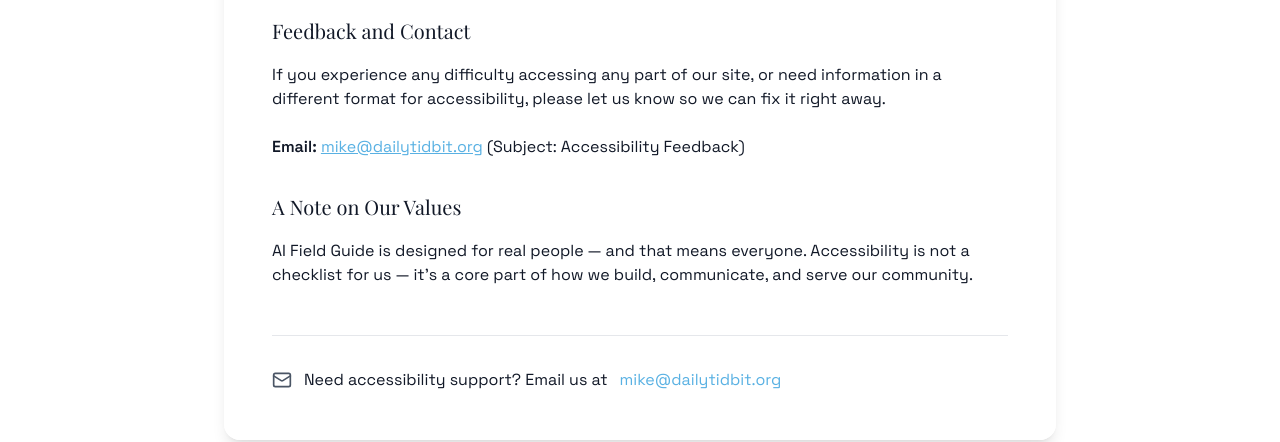
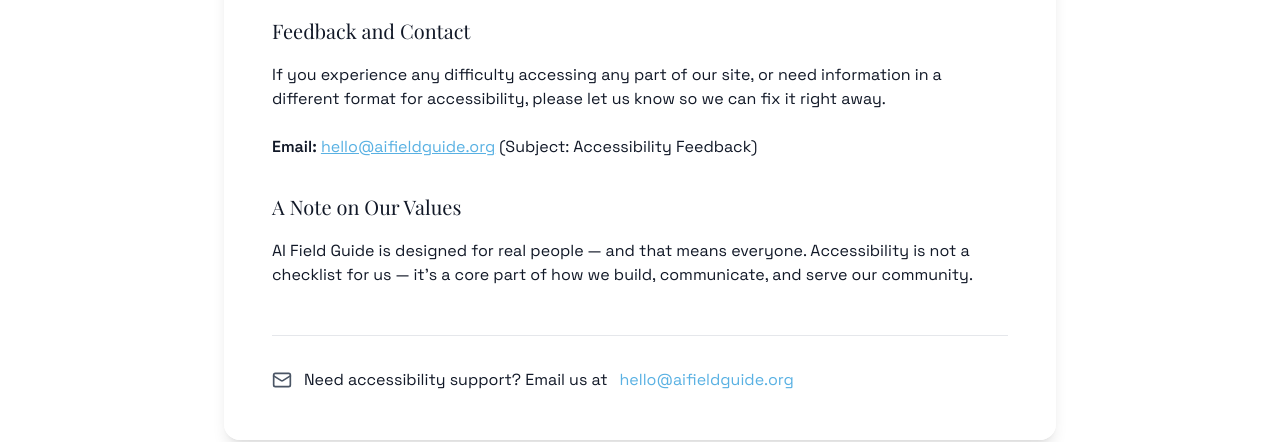
Before and after one commit to DailyTidbit/aifieldguide, a Next.js app: page /accessibility in a window 1280 px wide. Shown: the part 1175-1617 px from the top of the page. Built offline with nearby package versions, Linux system fonts and the light colour scheme; no server answers; the database is empty.

Commit message:
chore: update contact email to hello@aifieldguide.org

```diff
--- a/src/app/accessibility/page.tsx
+++ b/src/app/accessibility/page.tsx
@@ -99,10 +99,10 @@
 
                 <p className="body-medium text-gray-700 mb-6">
                   <strong>Email:</strong> <a
-                    href="mailto:mike@dailytidbit.org?subject=Accessibility%20Feedback"
+                    href="mailto:hello@aifieldguide.org?subject=Accessibility%20Feedback"
                     className="text-brand-blue hover:text-brand-blue/80 underline focus-visible:outline-none focus-visible:ring-2 focus-visible:ring-brand-blue focus-visible:ring-offset-2"
                   >
-                    mike@dailytidbit.org
+                    hello@aifieldguide.org
                   </a> (Subject: Accessibility Feedback)
                 </p>
 
@@ -118,10 +118,10 @@
                   <Mail className="w-5 h-5" />
                   <span className="body-medium">Need accessibility support? Email us at </span>
                   <a
-                    href="mailto:mike@dailytidbit.org"
+                    href="mailto:hello@aifieldguide.org"
                     className="text-brand-blue hover:text-brand-blue/80 transition-colors focus-visible:outline-none focus-visible:ring-2 focus-visible:ring-brand-blue focus-visible:ring-offset-2"
                   >
-                    mike@dailytidbit.org
+                    hello@aifieldguide.org
                   </a>
                 </div>
               </div>
--- a/src/app/components/CTASection.tsx
+++ b/src/app/components/CTASection.tsx
@@ -101,9 +101,9 @@
 
               {/* Get in Touch */}
               <a
-                href="mailto:mike@dailytidbit.org"
+                href="mailto:hello@aifieldguide.org"
                 aria-label="Get in touch with AI Field Guide"
-                onClick={() => trackCTAClick('Get in Touch', 'CTA Section', 'mailto:mike@dailytidbit.org')}
+                onClick={() => trackCTAClick('Get in Touch', 'CTA Section', 'mailto:hello@aifieldguide.org')}
                 className="cursor-pointer block rounded-xl text-gray-800 px-6 py-5 shadow-lg transition-[opacity,transform,box-shadow] duration-300 hover:opacity-90 hover:scale-105 hover:shadow-xl focus-visible:outline-none focus-visible:ring-2 focus-visible:ring-offset-2 group min-h-[120px]"
                 style={{ backgroundColor: '#F5C26B' }}
               >
--- a/src/app/privacy/page.tsx
+++ b/src/app/privacy/page.tsx
@@ -240,10 +240,10 @@
                 <p className="body-large text-gray-700 leading-relaxed mb-6">
                   To exercise any right, contact us at{' '}
                   <a
-                    href="mailto:mike@dailytidbit.org?subject=Privacy%20Inquiry"
+                    href="mailto:hello@aifieldguide.org?subject=Privacy%20Inquiry"
                     className="text-brand-green hover:text-green-700 underline underline-offset-2"
                   >
-                    mike@dailytidbit.org
+                    hello@aifieldguide.org
                   </a>
                   .
                 </p>
@@ -255,10 +255,10 @@
                   information from children under 13. If you believe a child under 13 has provided us
                   information, contact us immediately at{' '}
                   <a
-                    href="mailto:mike@dailytidbit.org"
+                    href="mailto:hello@aifieldguide.org"
                     className="text-brand-green hover:text-green-700 underline underline-offset-2"
                   >
-                    mike@dailytidbit.org
+                    hello@aifieldguide.org
                   </a>{' '}
                   and we will promptly delete it.
                 </p>
@@ -281,10 +281,10 @@
                   </Link>
                   , incorporated here by reference. You may opt out of arbitration by emailing{' '}
                   <a
-                    href="mailto:mike@dailytidbit.org?subject=Privacy%20Arbitration%20Opt-Out"
+                    href="mailto:hello@aifieldguide.org?subject=Privacy%20Arbitration%20Opt-Out"
                     className="text-brand-green hover:text-green-700 underline underline-offset-2"
                   >
-                    mike@dailytidbit.org
+                    hello@aifieldguide.org
                   </a>{' '}
                   with "Privacy Arbitration Opt-Out" in the subject line within 30 days of first accepting
                   this Privacy Policy.
@@ -298,10 +298,10 @@
                 <p className="body-large text-gray-700 leading-relaxed mb-6">
                   <strong>Email:</strong>{' '}
                   <a
-                    href="mailto:mike@dailytidbit.org?subject=Privacy%20Inquiry"
+                    href="mailto:hello@aifieldguide.org?subject=Privacy%20Inquiry"
                     className="text-brand-green hover:text-green-700 underline underline-offset-2"
                   >
-                    mike@dailytidbit.org
+                    hello@aifieldguide.org
                   </a>{' '}
                   (Subject: Privacy Inquiry)
                 </p>
@@ -320,10 +320,10 @@
                   <Mail className="w-5 h-5" />
                   <span>Privacy questions? Email us at </span>
                   <a
-                    href="mailto:mike@dailytidbit.org?subject=Privacy%20Inquiry"
+                    href="mailto:hello@aifieldguide.org?subject=Privacy%20Inquiry"
                     className="text-brand-green hover:text-green-700 transition-colors underline underline-offset-2"
                   >
-                    mike@dailytidbit.org
+                    hello@aifieldguide.org
                   </a>
                 </div>
               </div>
--- a/src/app/terms/page.tsx
+++ b/src/app/terms/page.tsx
@@ -195,8 +195,8 @@
                 <h3 className="heading-subsection text-gray-800 mt-6 mb-3">E. Opt-Out Right</h3>
                 <p className="body-large text-gray-700 leading-relaxed mb-6">
                   You may opt out of arbitration by emailing{' '}
-                  <a href="mailto:mike@dailytidbit.org" className="text-brand-orange hover:text-orange-600 underline underline-offset-2">
-                    mike@dailytidbit.org
+                  <a href="mailto:hello@aifieldguide.org" className="text-brand-orange hover:text-orange-600 underline underline-offset-2">
+                    hello@aifieldguide.org
                   </a>{' '}
                   with "Arbitration Opt-Out" in the subject line within 30 days of first accepting these Terms.
                 </p>
@@ -236,10 +236,10 @@
                 <p className="body-large text-gray-700 leading-relaxed mb-6">
                   <strong>Email:</strong>{' '}
                   <a
-                    href="mailto:mike@dailytidbit.org?subject=Terms%20and%20Conditions"
+                    href="mailto:hello@aifieldguide.org?subject=Terms%20and%20Conditions"
                     className="text-brand-orange hover:text-orange-600 underline underline-offset-2"
                   >
-                    mike@dailytidbit.org
+                    hello@aifieldguide.org
                   </a>
                 </p>
 
@@ -257,10 +257,10 @@
                   <Mail className="w-5 h-5" />
                   <span>Questions about these terms? Email us at </span>
                   <a
-                    href="mailto:mike@dailytidbit.org?subject=Terms%20and%20Conditions"
+                    href="mailto:hello@aifieldguide.org?subject=Terms%20and%20Conditions"
                     className="text-brand-orange hover:text-orange-600 transition-colors underline underline-offset-2"
                   >
-                    mike@dailytidbit.org
+                    hello@aifieldguide.org
                   </a>
                 </div>
               </div>
```
